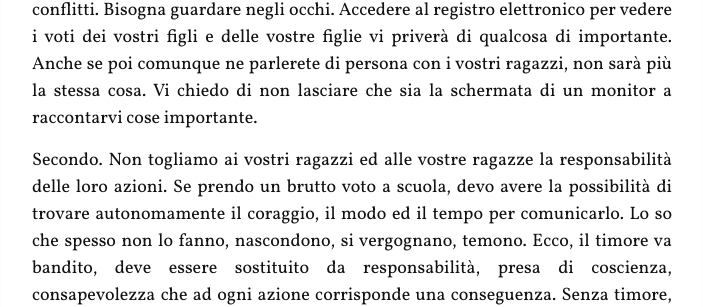
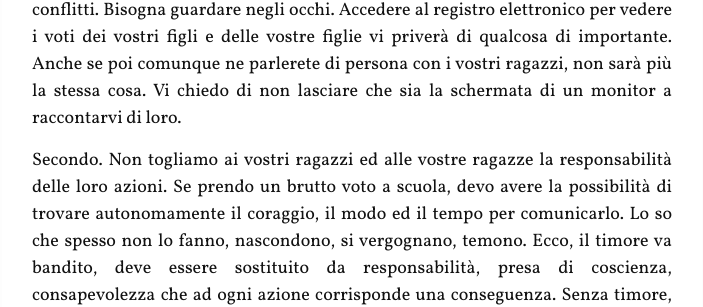
Before and after one commit to orporick/orporick.github.io, a Jekyll site: the page built from _posts/2015-10-29-lettera-aperta-ai-genitori.md, in a window 1280 px wide and 1400 px high, scrolled down 1705 px. Shown: the part 775-1082 px from the top of the window, without its empty margins (288-991 px from the left). Built offline with Jekyll 4.4.1, drawn with Linux system fonts in a browser that asks for light colours; nearby versions of some CDN libraries; some of the changed text lies outside the part shown.

Commit message:
Nuovo post

```diff
--- a/_posts/2015-10-29-lettera-aperta-ai-genitori.md
+++ b/_posts/2015-10-29-lettera-aperta-ai-genitori.md
@@ -99,8 +99,7 @@ suoi tagli, le sue frastagliature, i suoi conflitti. Bisogna guardare negli
 occhi. Accedere al registro elettronico per vedere i voti dei vostri figli e
 delle vostre figlie vi priverà di qualcosa di importante. Anche se poi comunque
 ne parlerete di persona con i vostri ragazzi, non sarà più la stessa cosa. Vi
-chiedo di non lasciare che sia la schermata di un monitor a raccontarvi cose
-importante.
+chiedo di non lasciare che sia la schermata di un monitor a raccontarvi di loro.
 
 Secondo. Non togliamo ai vostri ragazzi ed alle vostre ragazze la responsabilità
 delle loro azioni. Se prendo un brutto voto a scuola,
```
